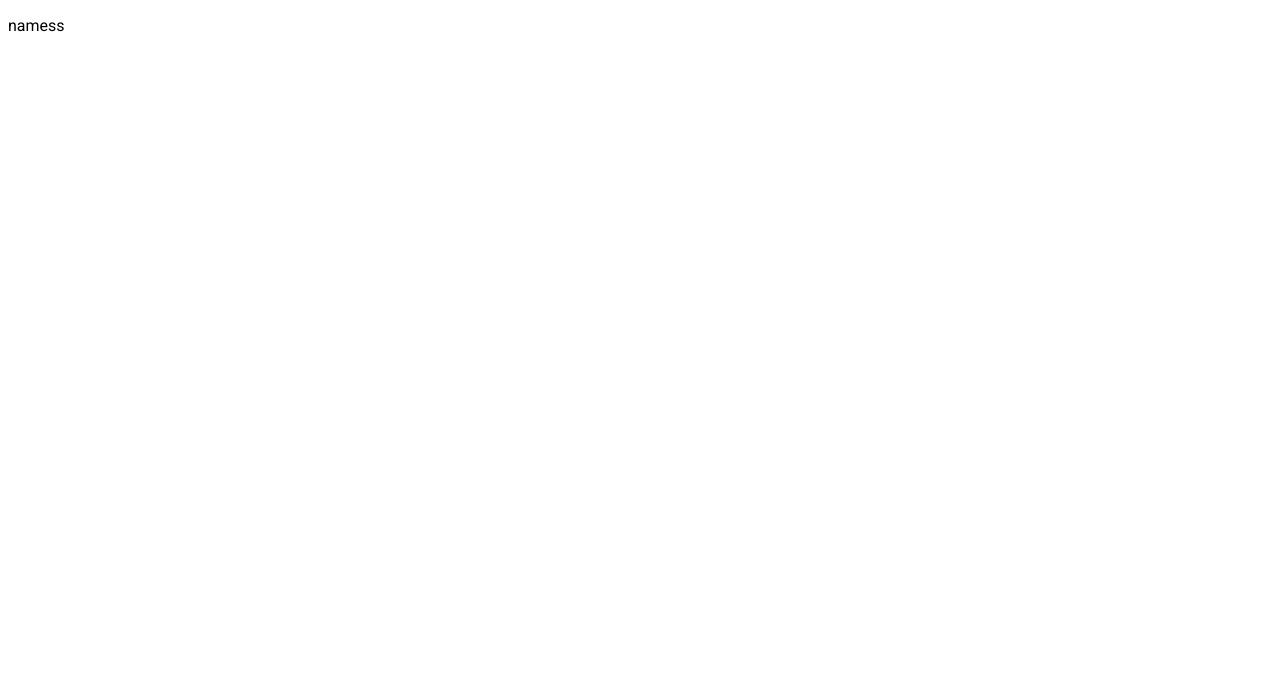
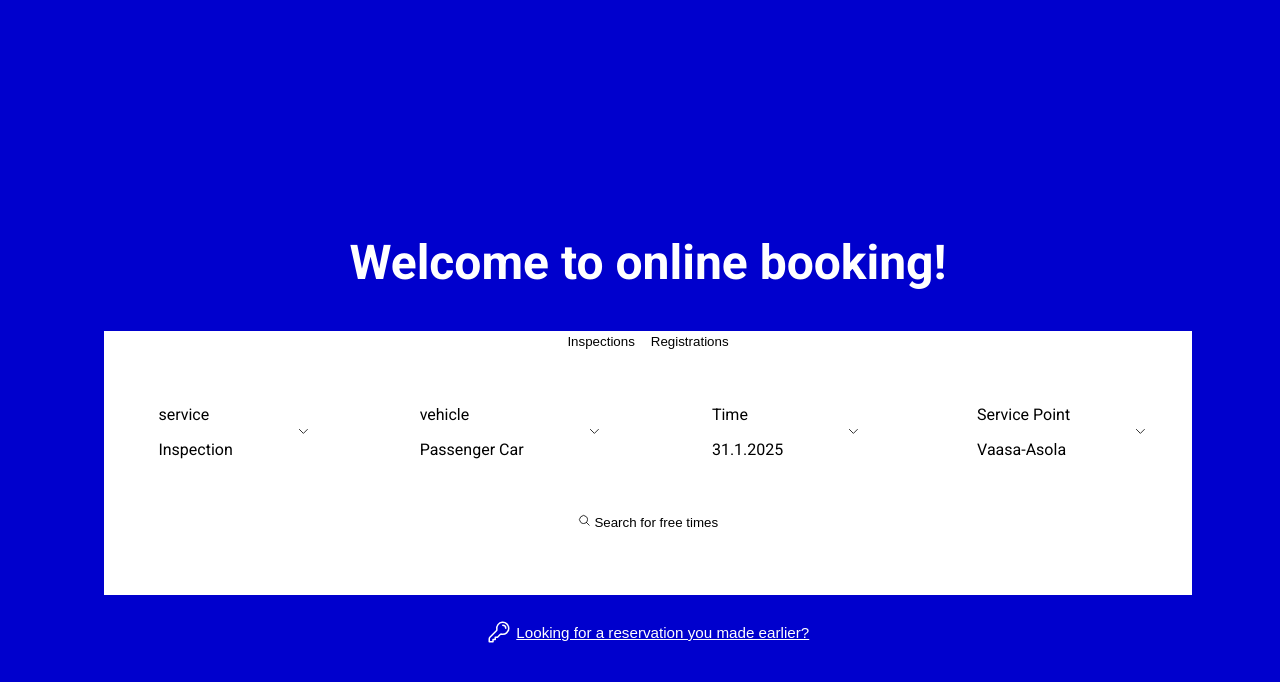
Before and after one commit to Anyankrudu/Booking-Page, a plain HTML site: page index.html in a window 1280 px wide. Drawn offline with Linux system fonts and the light colour scheme.

Commit message:
building layout with css

```diff
--- a/index.html
+++ b/index.html
@@ -13,6 +13,130 @@
     <title>Booking Page</title>
   </head>
   <body>
-    <p>namess</p>
+    <div class="container">
+      <h4>Welcome to online booking!</h4>
+      <div class="boxes">
+        <div class="action_box">
+          <button class="btn">Inspections</button>
+          <button class="btn">Registrations</button>
+        </div>
+        <div class="operations_box">
+          <div class="operation">
+            <div class="operation_type">
+              <p class="type">service</p>
+              <p>Inspection</p>
+            </div>
+            <svg
+              xmlns="http://www.w3.org/2000/svg"
+              fill="none"
+              viewBox="0 0 24 24"
+              stroke-width="1.5"
+              stroke="currentColor"
+              class="icon"
+            >
+              <path
+                stroke-linecap="round"
+                stroke-linejoin="round"
+                d="m19.5 8.25-7.5 7.5-7.5-7.5"
+              />
+            </svg>
+          </div>
+          <div class="operation">
+            <div class="operation_type">
+              <p class="type">vehicle</p>
+              <p>Passenger Car</p>
+            </div>
+            <svg
+              xmlns="http://www.w3.org/2000/svg"
+              fill="none"
+              viewBox="0 0 24 24"
+              stroke-width="1.5"
+              stroke="currentColor"
+              class="icon"
+            >
+              <path
+                stroke-linecap="round"
+                stroke-linejoin="round"
+                d="m19.5 8.25-7.5 7.5-7.5-7.5"
+              />
+            </svg>
+          </div>
+          <div class="operation">
+            <div class="operation_type">
+              <p class="type">Time</p>
+              <p>31.1.2025</p>
+            </div>
+            <svg
+              xmlns="http://www.w3.org/2000/svg"
+              fill="none"
+              viewBox="0 0 24 24"
+              stroke-width="1.5"
+              stroke="currentColor"
+              class="icon"
+            >
+              <path
+                stroke-linecap="round"
+                stroke-linejoin="round"
+                d="m19.5 8.25-7.5 7.5-7.5-7.5"
+              />
+            </svg>
+          </div>
+          <div class="operation">
+            <div class="operation_type">
+              <p class="type">Service Point</p>
+              <p>Vaasa-Asola</p>
+            </div>
+            <svg
+              xmlns="http://www.w3.org/2000/svg"
+              fill="none"
+              viewBox="0 0 24 24"
+              stroke-width="1.5"
+              stroke="currentColor"
+              class="icon"
+            >
+              <path
+                stroke-linecap="round"
+                stroke-linejoin="round"
+                d="m19.5 8.25-7.5 7.5-7.5-7.5"
+              />
+            </svg>
+          </div>
+        </div>
+        <button class="btn">
+          <svg
+            xmlns="http://www.w3.org/2000/svg"
+            fill="none"
+            viewBox="0 0 24 24"
+            stroke-width="1.5"
+            stroke="currentColor"
+            class="icon"
+          >
+            <path
+              stroke-linecap="round"
+              stroke-linejoin="round"
+              d="m21 21-5.197-5.197m0 0A7.5 7.5 0 1 0 5.196 5.196a7.5 7.5 0 0 0 10.607 10.607Z"
+            />
+          </svg>
+          Search for free times
+        </button>
+      </div>
+      <button class="btn btn_search">
+        <svg
+          xmlns="http://www.w3.org/2000/svg"
+          fill="none"
+          viewBox="0 0 24 24"
+          stroke-width="1.5"
+          stroke="currentColor"
+          class="icon_search"
+        >
+          <path
+            stroke-linecap="round"
+            stroke-linejoin="round"
+            d="M15.75 5.25a3 3 0 0 1 3 3m3 0a6 6 0 0 1-7.029 5.912c-.563-.097-1.159.026-1.563.43L10.5 17.25H8.25v2.25H6v2.25H2.25v-2.818c0-.597.237-1.17.659-1.591l6.499-6.499c.404-.404.527-1 .43-1.563A6 6 0 1 1 21.75 8.25Z"
+          />
+        </svg>
+        Looking for a reservation you made earlier?
+      </button>
+    </div>
   </body>
 </html>
--- a/style.css
+++ b/style.css
@@ -8,4 +8,75 @@
 
 body {
   font-family: Roboto, sans-serif;
+  display: grid;
+  place-items: center;
+  height: 100vh;
+  width: 100vw;
+  background: var(--primary-2);
 }
+
+.container {
+  display: flex;
+  flex-direction: column;
+  width: clamp(35rem, 85vw, 75.5rem);
+  align-items: center;
+}
+
+.container > h4 {
+  margin-bottom: 2.5rem;
+  font-size: 3rem;
+  color: var(--white);
+}
+
+.boxes {
+  display: flex;
+  flex-direction: column;
+  width: clamp(35rem, 85vw, 75.5rem);
+  height: 16.5rem;
+  background: var(--white);
+  align-items: center;
+  gap: 2.4rem;
+}
+
+.operations_box {
+  display: flex;
+  width: 100%;
+  gap: 1rem;
+}
+
+.operation {
+  display: flex;
+  flex: 1 1 15rem;
+  gap: 4rem;
+  align-items: center;
+  justify-content: center;
+}
+
+.icon {
+  width: 0.8rem;
+  height: 0.8rem;
+}
+
+.btn {
+  text-decoration: none;
+  border: none;
+  background: none;
+}
+
+.btn_search {
+  display: flex;
+  align-items: center;
+  gap: 0.35rem;
+  color: var(--white);
+  text-decoration: underline;
+  margin-top: 1.5rem;
+  font-size: 0.95rem;
+}
+
+.icon_search {
+  width: 1.5rem;
+  height: 1.5rem;
+}
+
+.operation_type {
+}
```
